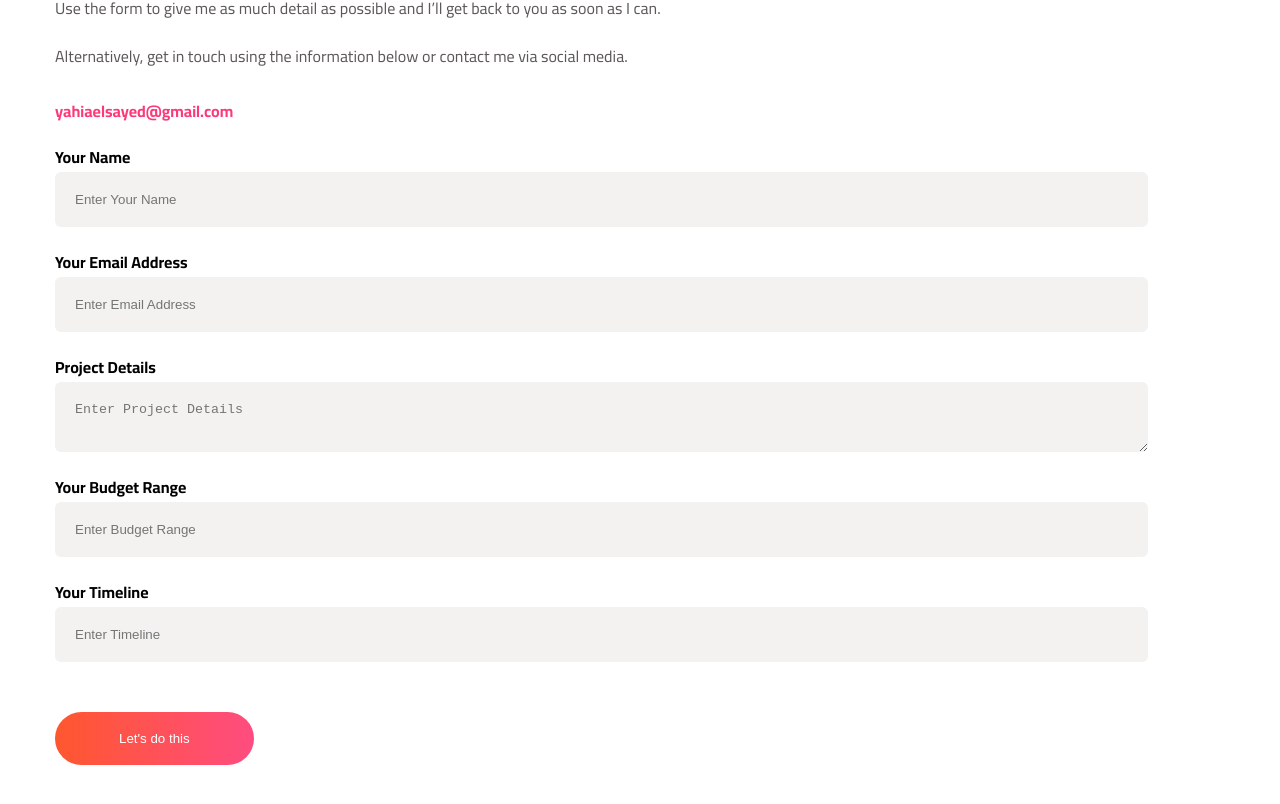
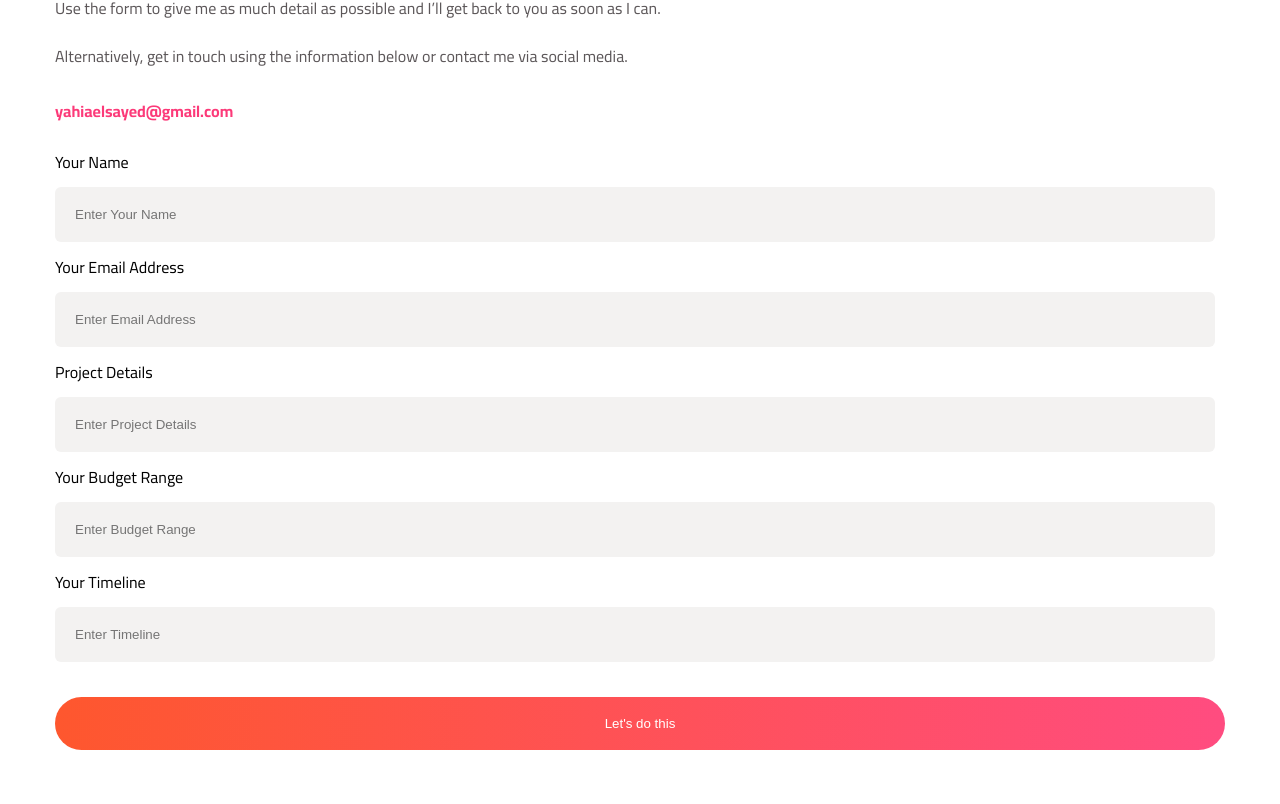
Before and after one commit to YahiaElsayed19/My-Portfolio, a React (Create React App) app: page /contact in a window 1280 px wide. Shown: the part 1138-1942 px from the top of the page. Built offline with nearby package versions, Linux system fonts and the light colour scheme; a web font is replaced by a local one.

Commit message:
contact form

```diff
--- a/src/components/Contact/Form.js
+++ b/src/components/Contact/Form.js
@@ -3,7 +3,7 @@ import classes from './Form.module.css'
 
 const Form = () => {
     return (
-        <form className={classes['form-wrapper']}>
+        <form className={classes['form-inline']}>
             <label htmlFor='name'>Your Name</label>
             <input type="text" id='name' placeholder='Enter Your Name'></input>
 
@@ -11,7 +11,7 @@ const Form = () => {
             <input type="email" id='email' placeholder='Enter Email Address'></input>
 
             <label htmlFor='project'>Project Details</label>
-            <textarea type="text" id='project' placeholder='Enter Project Details'></textarea>
+            <input type="text" id='project' placeholder='Enter Project Details'></input>
 
             <label htmlFor='budget'>Your Budget Range</label>
             <input type="number" id='budget' placeholder='Enter Budget Range'></input>
--- a/src/components/Contact/Form.module.css
+++ b/src/components/Contact/Form.module.css
@@ -1,29 +1,32 @@
-.form-wrapper label {
-    font-weight: bold;
+.form-inline {
+    display: flex;
+    flex-flow: row wrap;
+    flex-direction: column;
+    align-items: stretch;
 }
 
-.form-wrapper input,
-.form-wrapper textarea {
-    width: 90%;
-    display: block;
-    max-width: 100%;
+.form-inline label {
+    margin: 5px 10px 5px 0;
+}
+
+.form-inline input,
+textarea {
+    vertical-align: middle;
+    margin: 5px 10px 5px 0;
     padding: 20px;
+    background-color: var(--light-bg);
     border: none;
     border-radius: 6px;
-    background-color: var(--light-bg);
-    margin-bottom: 20px;
 }
 
-textarea {
-    resize: vertical;
-}
 
-.form-wrapper input:focus,
-.form-wrapper textarea:focus {
+
+.form-inline input:focus,
+textarea:focus {
     outline: none;
 }
 
-.form-wrapper button {
+.form-inline button {
     padding: 1.2rem 4rem;
     border: none;
     border-radius: 28px;
@@ -32,3 +35,15 @@ textarea {
     cursor: pointer;
     margin-top: 30px;
 }
+
+
+@media (max-width: 800px) {
+    .form-inline input {
+        margin: 10px 0;
+    }
+
+    .form-inline {
+        flex-direction: column;
+        align-items: stretch;
+    }
+}
```
